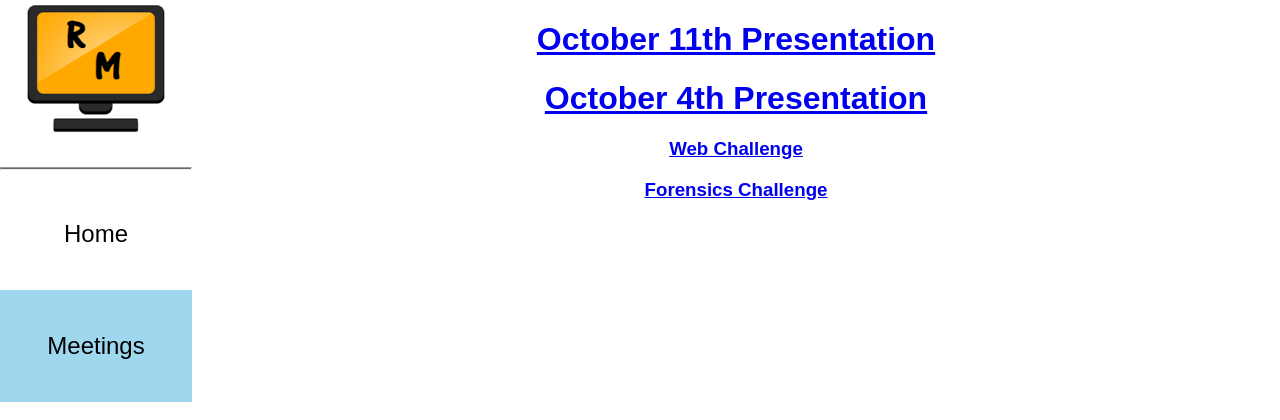
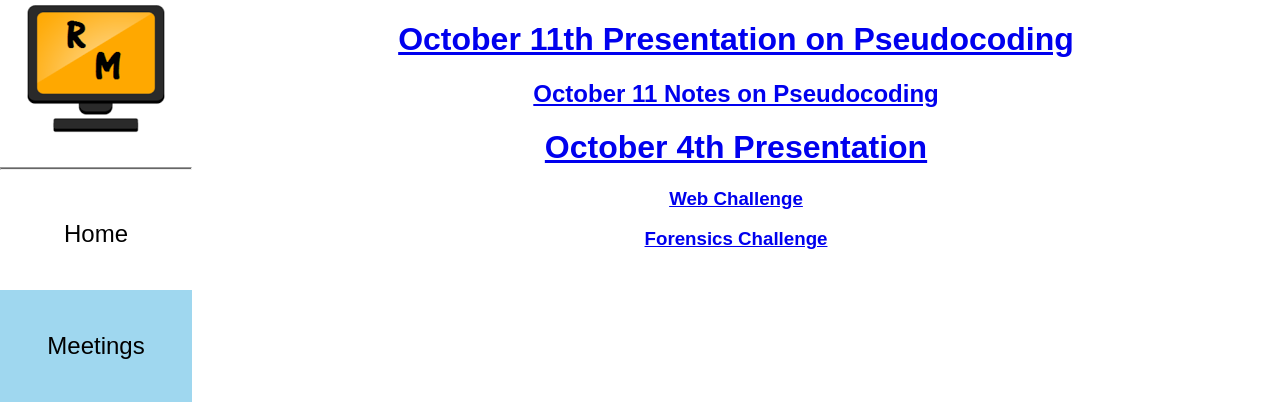
Before and after one commit to pentacontagons/compteam-website, a PHP site: page /meetings in a window 1280 px wide. Shown: the top 420 px of the page. Run offline with PHP 8.4, Linux system fonts and the light colour scheme.

Commit message:
Update index.php

```diff
--- a/meetings/index.php
+++ b/meetings/index.php
@@ -27,7 +27,9 @@
 
 			<div class="info">
 
-				<h1> <a href="files/October_11.pdf"> October 11th Presentation </a> </h1>
+				<h1> <a href="files/October_11.pdf"> October 11th Presentation  on Pseudocoding</a> </h1>
+
+				<h2> <a href="files/Week_3_Notes.pdf"> October 11 Notes on Pseudocoding </a> </h2>
 
 				<h1> <a href="files/October_4.pdf"> October 4th Presentation </a> </h1>
 
```
